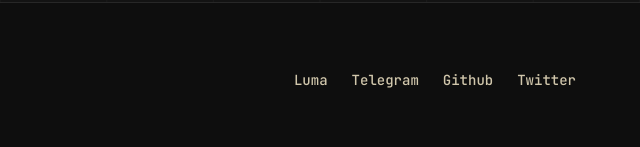
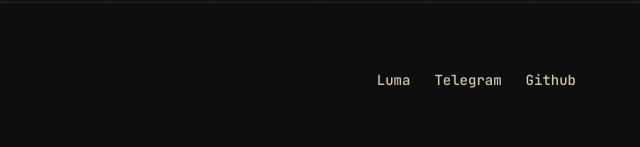
Before and after one commit to scholtz/beerfi-web, a plain HTML site: page index.html in a window 1280 px wide. Shown: the part 3224-3371 px from the top of the page, 640-1280 px from the left. Drawn offline with nearby package versions, Linux system fonts and the light colour scheme.

Commit message:
Remove Twitter link from footer
Co-Authored-By: Claude Fable 5 <noreply@anthropic.com>

```diff
--- a/index.html
+++ b/index.html
@@ -919,13 +919,6 @@
           target="_blank"
           >Github</a
         >
-        <a
-          class="text-on-surface-variant hover:text-primary-fixed-dim hover:-translate-y-0.5 transition-all duration-300"
-          href="https://x.com/beerfiprague"
-          rel="noopener noreferrer"
-          target="_blank"
-          >Twitter</a
-        >
       </div>
     </footer>
     <script>
```
